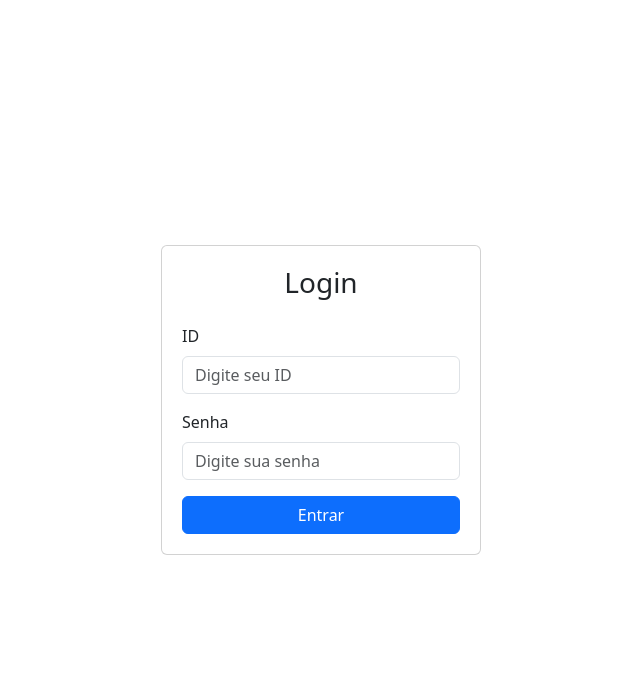
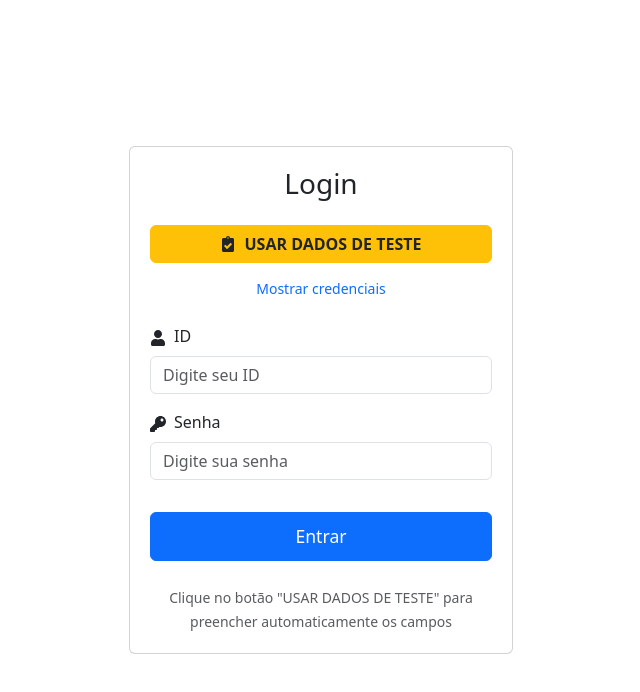
Before and after one commit to AlanZayon/interface-sistema-maranguape, a React (Vite) app: page / in a window 1280 px wide. Shown: the top 692 px of the page, without its empty margins (319-959 px from the left). Built offline with nearby package versions, Linux system fonts and the light colour scheme; no server answers.

Commit message:
credenciais na tela de login

```diff
--- a/src/components/LoginScreen.jsx
+++ b/src/components/LoginScreen.jsx
@@ -1,17 +1,18 @@
 import React, { useState, useEffect } from 'react';
 import { useMutation } from "@tanstack/react-query";
-import { useAuth } from './AuthContext'; // Importa o contexto
+import { useAuth } from './AuthContext';
 import axios from "axios";
-import { Container, Form, Button, Card, Alert } from 'react-bootstrap';
+import { Container, Form, Button, Card, Alert, Row, Col } from 'react-bootstrap';
 import { useNavigate } from 'react-router-dom';
 import { API_BASE_URL } from '../utils/apiConfig';
+import { FaClipboardCheck, FaUser, FaKey } from 'react-icons/fa';
 
 const loginUser = async ({ id, password }) => {
     const response = await axios.post(`${API_BASE_URL}/api/usuarios/login`,
          { id: id, password: password },  {
             withCredentials: true
           });
-    return response.data; // Supondo que a API retorna { token, role }
+    return response.data;
 };
 
 function Login() {
@@ -19,79 +20,264 @@ function Login() {
     const [id, setId] = useState('');
     const [password, setPassword] = useState('');
     const [error, setError] = useState('');
-    const [isSubmitting, setIsSubmitting] = useState(false); // Novo estado para controlar o carregamento
-    const { login, isAuthenticated } = useAuth(); // Usar o contexto de autenticação
+    const [isSubmitting, setIsSubmitting] = useState(false);
+    const [showTestInfo, setShowTestInfo] = useState(false);
+    const { login, isAuthenticated } = useAuth();
+
+    // Dados de teste
+    const TEST_ID = '00006';
+    const TEST_PASSWORD = 'Pref@2024';
 
     useEffect(() => {
         if (isAuthenticated) {
-          // Se o usuário já está autenticado, redireciona para a rota principal
-          navigate("/mainscreen")
+            navigate("/mainscreen");
         }
-      }, [isAuthenticated]);
+    }, [isAuthenticated]);
 
-
-    const { mutate, isLoading, isError } = useMutation({
+    const { mutate, isLoading } = useMutation({
         mutationFn: loginUser,
         onSuccess: (data) => {
             login(data);
-            navigate('/mainscreen')
+            navigate('/mainscreen');
         },
         onError: (error) => {
             console.error(error.response?.data?.message);
             setError(error.response?.data?.message || 'Erro ao fazer login');
-            setIsSubmitting(false); // Desativa o estado de carregamento em caso de erro
+            setIsSubmitting(false);
         }
     });
 
     const handleLogin = (e) => {
         e.preventDefault();
-        setError(''); // Limpa erros anteriores
+        setError('');
 
         if (!id || !password) {
             setError('Por favor, preencha todos os campos.');
             return;
         }
 
-        setIsSubmitting(true); // Ativa o estado de carregamento
+        setIsSubmitting(true);
         mutate({ id, password });
     };
 
+    const fillTestCredentials = () => {
+        setId(TEST_ID);
+        setPassword(TEST_PASSWORD);
+        setError('');
+
+        // Feedback visual
+        const idInput = document.getElementById('formId');
+        const passwordInput = document.getElementById('formPassword');
+
+        if (idInput) {
+            idInput.classList.add('test-credentials-filled');
+            setTimeout(() => idInput.classList.remove('test-credentials-filled'), 1000);
+        }
+
+        if (passwordInput) {
+            passwordInput.classList.add('test-credentials-filled');
+            setTimeout(() => passwordInput.classList.remove('test-credentials-filled'), 1000);
+        }
+
+        // Foca no campo ID
+        setTimeout(() => {
+            if (idInput) idInput.focus();
+        }, 100);
+    };
+
+    const toggleTestInfo = () => {
+        setShowTestInfo(!showTestInfo);
+    };
+
+    // Estilos CSS inline
+    const styles = {
+        testButton: {
+            backgroundColor: '#ffc107',
+            borderColor: '#ffc107',
+            color: '#212529',
+            fontWeight: 'bold',
+            marginBottom: '10px'
+        },
+        testButtonHover: {
+            backgroundColor: '#e0a800',
+            borderColor: '#e0a800',
+            transform: 'translateY(-2px)',
+            boxShadow: '0 4px 8px rgba(255, 193, 7, 0.3)'
+        },
+        testInfoBox: {
+            backgroundColor: '#fff8e1',
+            border: '1px solid #ffeaa7',
+            borderRadius: '5px',
+            padding: '10px',
+            marginBottom: '15px',
+            fontSize: '0.9rem'
+        },
+        credentialsRow: {
+            backgroundColor: '#f9f9f9',
+            borderRadius: '3px',
+            padding: '8px',
+            marginBottom: '5px',
+            borderLeft: '3px solid #28a745'
+        },
+        testWarning: {
+            color: '#e74c3c',
+            fontSize: '0.8rem',
+            fontStyle: 'italic',
+            marginTop: '5px'
+        }
+    };
+
+    const [isHovering, setIsHovering] = useState(false);
+
     return (
         <Container className="d-flex justify-content-center align-items-center vh-100">
-            <Card style={{ width: '20rem' }}>
+            <style>
+                {`
+                    .test-credentials-filled {
+                        border-color: #28a745 !important;
+                        box-shadow: 0 0 0 0.2rem rgba(40, 167, 69, 0.25) !important;
+                        transition: all 0.5s ease;
+                    }
+
+                    .test-credentials-container {
+                        animation: fadeIn 0.5s ease;
+                    }
+
+                    @keyframes fadeIn {
+                        from { opacity: 0; transform: translateY(-10px); }
+                        to { opacity: 1; transform: translateY(0); }
+                    }
+
+                    .credentials-icon {
+                        margin-right: 8px;
+                        color: #495057;
+                    }
+                `}
+            </style>
+
+            <Card style={{ width: '24rem' }}>
                 <Card.Body>
                     <h3 className="text-center mb-4">Login</h3>
+
+                    {/* Botão para dados de teste */}
+                    <div className="mb-4">
+                        <Button
+                            variant="warning"
+                            onClick={fillTestCredentials}
+                            className="w-100 d-flex align-items-center justify-content-center"
+                            style={{
+                                ...styles.testButton,
+                                ...(isHovering ? styles.testButtonHover : {})
+                            }}
+                            onMouseEnter={() => setIsHovering(true)}
+                            onMouseLeave={() => setIsHovering(false)}
+                        >
+                            <FaClipboardCheck style={{ marginRight: '8px' }} />
+                            USAR DADOS DE TESTE
+                        </Button>
+
+                        <Button
+                            variant="link"
+                            onClick={toggleTestInfo}
+                            className="w-100 text-decoration-none p-0 mt-1"
+                            size="sm"
+                        >
+                            {showTestInfo ? 'Ocultar credenciais' : 'Mostrar credenciais'}
+                        </Button>
+
+                        {showTestInfo && (
+                            <div className="test-credentials-container" style={styles.testInfoBox}>
+                                <h6 className="mb-2" style={{ color: '#e67e22' }}>
+                                    <FaClipboardCheck style={{ marginRight: '5px' }} />
+                                    Credenciais de Teste
+                                </h6>
+                                <div style={styles.credentialsRow}>
+                                    <Row>
+                                        <Col xs={3} className="d-flex align-items-center">
+                                            <FaUser className="credentials-icon" />
+                                            <strong>ID:</strong>
+                                        </Col>
+                                        <Col xs={9}>
+                                            <code className="bg-light p-1 rounded d-block">{TEST_ID}</code>
+                                        </Col>
+                                    </Row>
+                                </div>
+                                <div style={styles.credentialsRow}>
+                                    <Row>
+                                        <Col xs={3} className="d-flex align-items-center">
+                                            <FaKey className="credentials-icon" />
+                                            <strong>Senha:</strong>
+                                        </Col>
+                                        <Col xs={9}>
+                                            <code className="bg-light p-1 rounded d-block">{TEST_PASSWORD}</code>
+                                        </Col>
+                                    </Row>
+                                </div>
+                                <div style={styles.testWarning}>
+                                    ⚠️ Use estas credenciais apenas para testar o sistema
+                                </div>
+                            </div>
+                        )}
+                    </div>
+
                     {error && <Alert variant="danger">{error}</Alert>}
+
                     <Form onSubmit={handleLogin}>
                         <Form.Group className="mb-3" controlId="formId">
-                            <Form.Label>ID</Form.Label>
+                            <Form.Label>
+                                <FaUser style={{ marginRight: '8px' }} />
+                                ID
+                            </Form.Label>
                             <Form.Control
                                 type="text"
                                 placeholder="Digite seu ID"
                                 value={id}
                                 onChange={(e) => setId(e.target.value)}
+                                required
                             />
                         </Form.Group>
 
                         <Form.Group className="mb-3" controlId="formPassword">
-                            <Form.Label>Senha</Form.Label>
+                            <Form.Label>
+                                <FaKey style={{ marginRight: '8px' }} />
+                                Senha
+                            </Form.Label>
                             <Form.Control
                                 type="password"
                                 placeholder="Digite sua senha"
                                 value={password}
                                 onChange={(e) => setPassword(e.target.value)}
+                                required
                             />
                         </Form.Group>
 
                         <Button
                             variant="primary"
                             type="submit"
-                            className="w-100"
-                            disabled={isSubmitting} // Desabilita o botão durante o carregamento
+                            className="w-100 mt-3"
+                            disabled={isSubmitting}
+                            style={{
+                                padding: '10px',
+                                fontSize: '1.1rem'
+                            }}
                         >
-                            {isSubmitting ? 'Carregando...' : 'Entrar'}
+                            {isSubmitting ? (
+                                <>
+                                    <span className="spinner-border spinner-border-sm me-2" role="status" aria-hidden="true"></span>
+                                    Carregando...
+                                </>
+                            ) : (
+                                'Entrar'
+                            )}
                         </Button>
                     </Form>
+
+                    {/* Informação adicional */}
+                    <div className="mt-4 text-center text-muted">
+                        <small>
+                            Clique no botão "USAR DADOS DE TESTE" para preencher automaticamente os campos
+                        </small>
+                    </div>
                 </Card.Body>
             </Card>
         </Container>
```
